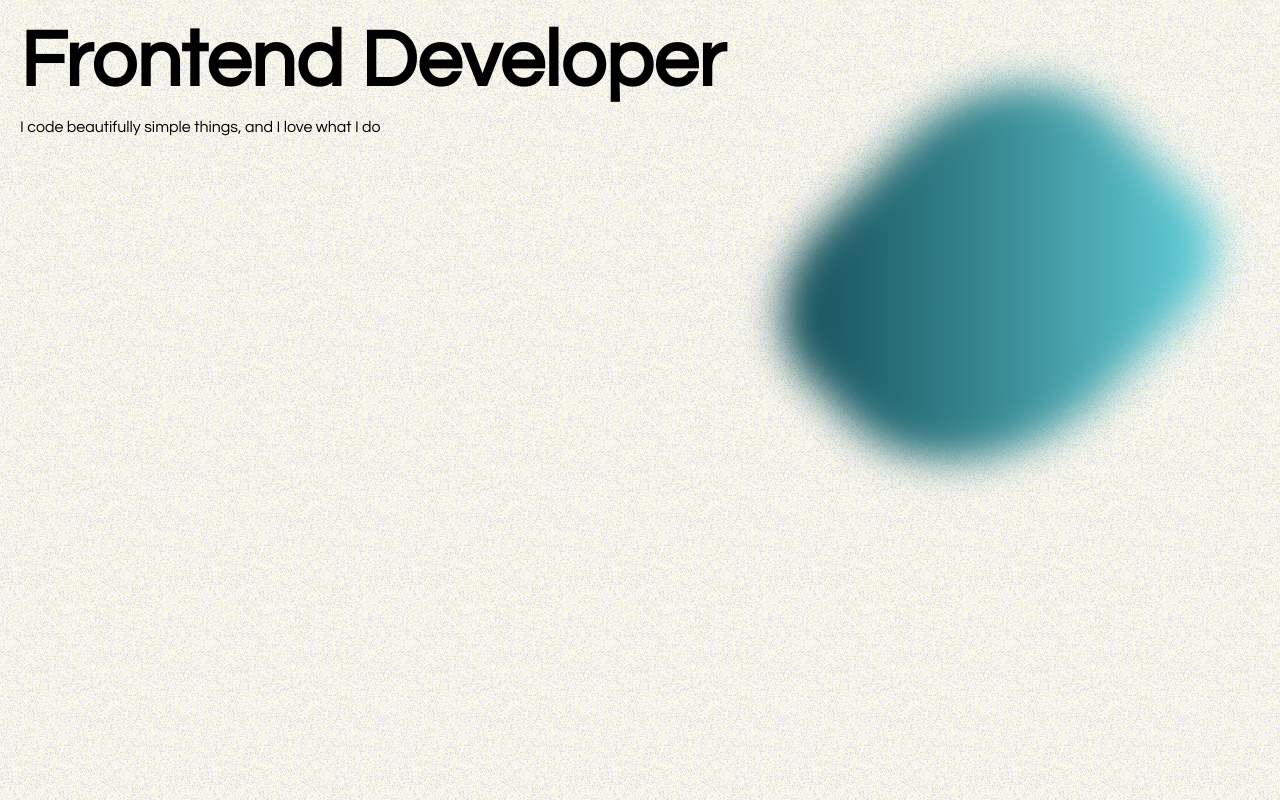
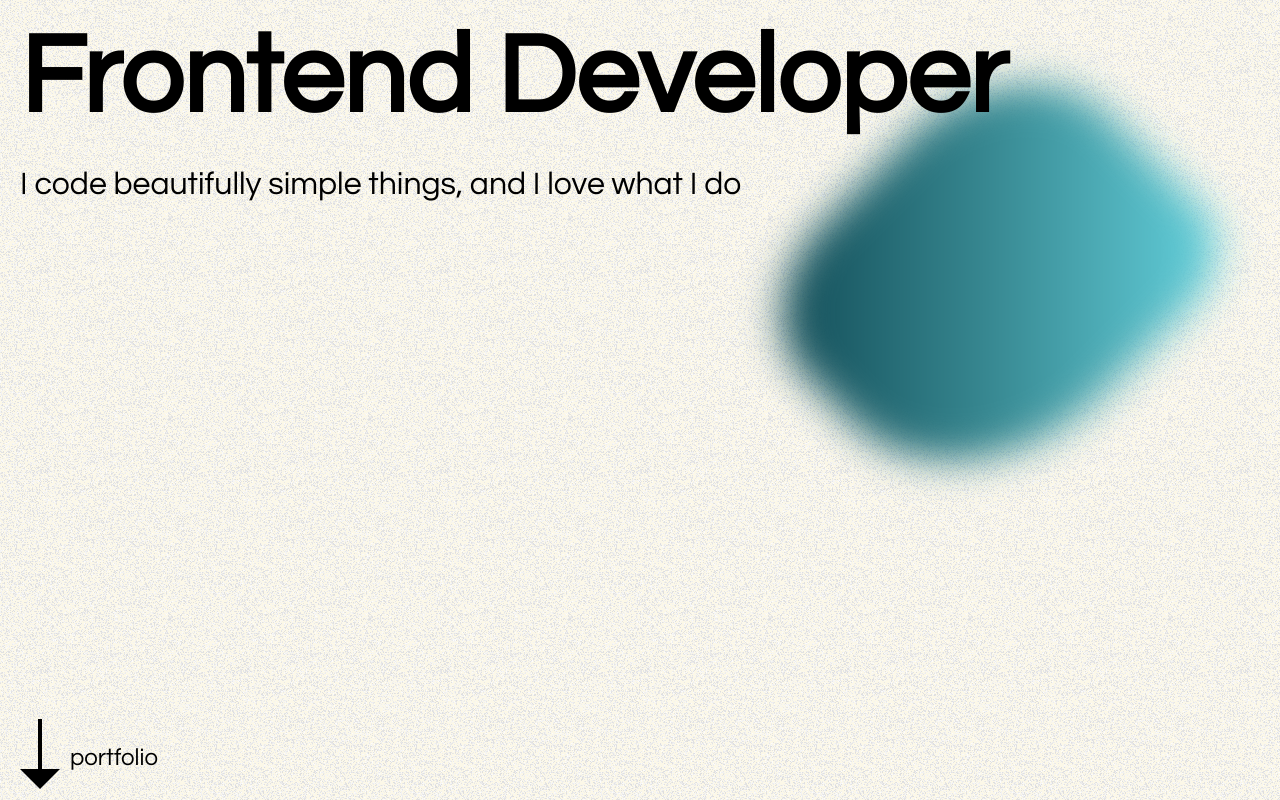
Before and after one commit to driehoeken/portfolio, a plain HTML site: page index.html in a window 1280 px wide. Shown: the top 800 px of the page. Drawn offline with Linux system fonts and the light colour scheme.

Commit message:
arrow for portfolio and preparing for scroll

```diff
--- a/index.html
+++ b/index.html
@@ -16,9 +16,14 @@
     </head>
     <body>
         <section class="section-main">
-            <div class="circle"></div>
-            <h2>Frontend Developer</h2>
-            <p>I code beautifully simple things, and I love what I do</p>
+            <div class="shape"></div>
+            <h2 class="main-header">Frontend Developer</h2>
+            <p class="underheader-text">I code beautifully simple things, and I love what I do</p>
+            <div class="portfolio-arrow">
+                <div class="arrow-down"></div>
+                <p class="arrow-text">portfolio</p>
+            </div>
         </section>
+        <section class="section-portfolio"></section>
     </body>
 </html>
--- a/main.js
+++ b/main.js
@@ -1,6 +1,9 @@
-const circle = document.querySelector(".circle");
-const circleRect = circle.getBoundingClientRect();
-const circlePos = {
-    x: circleRect.x + (circleRect.right - circleRect.x) / 2,
-    y: circleRect.y + (circleRect.left - circleRect.y) / 2,
-};
+const sections = document.getElementsByName("section");
+const currSection = 0;
+document.querySelector("body").addEventListener("wheel", (e) => {
+    if (e.deltaY < 0) {
+        console.log("scroll up");
+    } else if (e.deltaY > 0) {
+        console.log("scroll down");
+    }
+});
--- a/style.css
+++ b/style.css
@@ -6,8 +6,9 @@ body {
     background-image: url("src/grain/grain8.png");
     margin: 0;
     font-family: "Questrial", sans-serif;
+    overflow: hidden;
 }
-.circle {
+.shape {
     position: absolute;
     width: 40vh;
     height: 50vh;
@@ -19,10 +20,48 @@ body {
     transform: rotate(45deg);
     z-index: -1;
 }
-.section-main h2 {
-    font-size: 5rem;
+section {
+    width: 100vw;
+    height: 100vh;
+}
+.arrow-down {
+    width: 0;
+    height: 0;
+    border-style: solid;
+    border-width: 20px 20px 0 20px;
+    border-color: #000000 transparent transparent transparent;
+}
+.portfolio-arrow {
+    position: absolute;
+    bottom: 30px;
+    display: flex;
+    margin-left: 20px;
+}
+.portfolio-arrow .arrow-text {
+    font-size: 1.5rem;
+    margin: 0 0 0 10px;
+}
+.portfolio-arrow .arrow-down {
+    position: relative;
+    top: calc(1.5rem);
+}
+.arrow-down::before {
+    display: block;
+    content: "";
+    border-left: 4px solid rgb(0, 0, 0);
+    height: 50px;
+    width: 1px;
+    position: relative;
+    bottom: 70px;
+    right: 2px;
+}
+.section-main {
+}
+.section-main .main-header {
+    font-size: 7rem;
     margin: 20px 0 0 20px;
 }
-.section-main p {
+.section-main .underheader-text {
     margin-left: 20px;
+    font-size: 2rem;
 }
```
